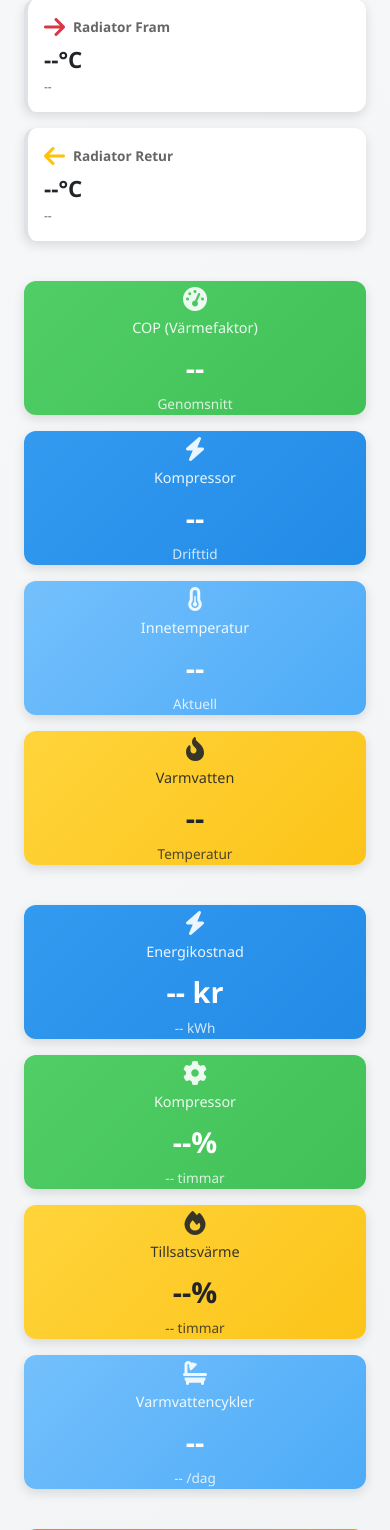
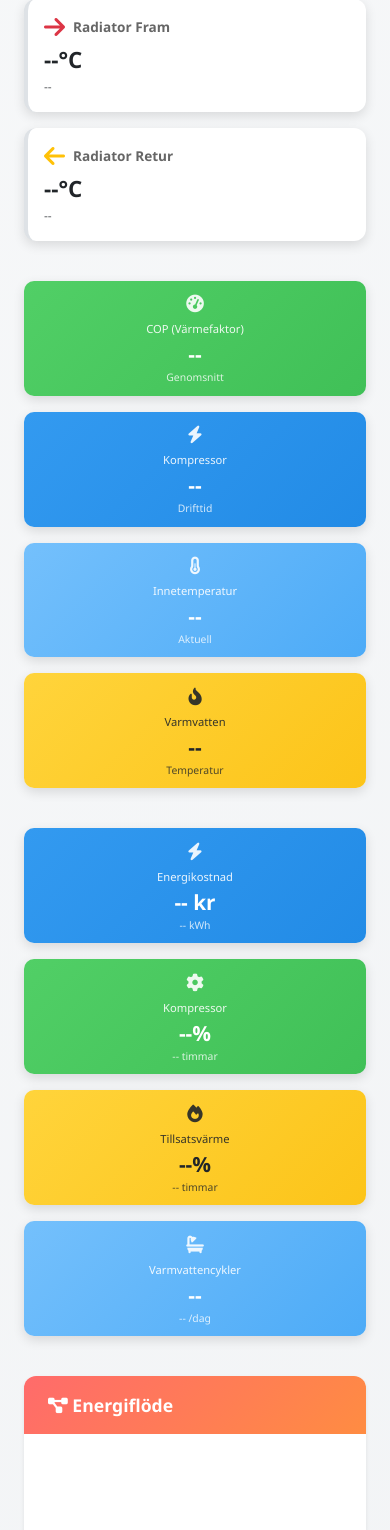
Before and after one commit to dsjodin/heatpump, a Flask app: page / in a window 390 px wide. Shown: the part 1194-2724 px from the top of the page. Run offline with Flask 3, Linux system fonts and the light colour scheme; a map, chart or similar area stays blank; some libraries are stand-ins or nearby versions.

Commit message:
Make KPI cards more compact and less prominent
Reduced KPI card sizes to better reflect their importance:

Desktop:
- Card padding: reduced to 0.8rem
- Icon: 2rem → 1.3rem
- Value: 2.2rem → 1.5rem
- Label: 0.9rem → 0.75rem
- Subtitle: 0.85rem → 0.7rem
- Border radius: 12px → 10px
- Hover lift: 4px → 3px

Mobile (<768px):
- Value: 1.8rem → 1.3rem
- Icon: 1.5rem → 1.1rem
- Label: → 0.7rem
- Subtitle: → 0.65rem
- Card padding: → 0.6rem

This makes KPI cards ~30% smaller overall, giving more space
to charts and more important information while maintaining readability.

```diff
--- a/dashboard/static/css/dashboard.css
+++ b/dashboard/static/css/dashboard.css
@@ -92,15 +92,19 @@ body {
 /* ==================== KPI Cards ==================== */
 .kpi-card {
     border: none;
-    border-radius: 12px;
+    border-radius: 10px;
     box-shadow: var(--shadow-md);
     transition: all 0.3s ease;
     overflow: hidden;
     height: 100%;
 }
 
+.kpi-card .card-body {
+    padding: 0.8rem;
+}
+
 .kpi-card:hover {
-    transform: translateY(-4px);
+    transform: translateY(-3px);
     box-shadow: var(--shadow-lg);
 }
 
@@ -125,26 +129,28 @@ body {
 }
 
 .kpi-icon {
-    font-size: 2rem;
+    font-size: 1.3rem;
     opacity: 0.9;
+    margin-bottom: 0.3rem;
 }
 
 .kpi-label {
-    font-size: 0.9rem;
+    font-size: 0.75rem;
     opacity: 0.9;
-    margin-bottom: 0.5rem;
+    margin-bottom: 0.25rem;
 }
 
 .kpi-value {
-    font-size: 2.2rem;
+    font-size: 1.5rem;
     font-weight: 700;
     margin: 0;
+    line-height: 1.2;
 }
 
 .kpi-subtitle {
-    font-size: 0.85rem;
+    font-size: 0.7rem;
     opacity: 0.8;
-    margin-top: 0.3rem;
+    margin-top: 0.2rem;
 }
 
 /* ==================== Chart Cards ==================== */
@@ -204,11 +210,23 @@ body {
 /* ==================== Responsive Design ==================== */
 @media (max-width: 768px) {
     .kpi-value {
-        font-size: 1.8rem;
+        font-size: 1.3rem;
     }
 
     .kpi-icon {
-        font-size: 1.5rem;
+        font-size: 1.1rem;
+    }
+
+    .kpi-label {
+        font-size: 0.7rem;
+    }
+
+    .kpi-subtitle {
+        font-size: 0.65rem;
+    }
+
+    .kpi-card .card-body {
+        padding: 0.6rem;
     }
 
     .chart-card {
```
